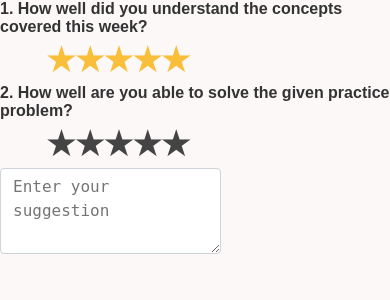
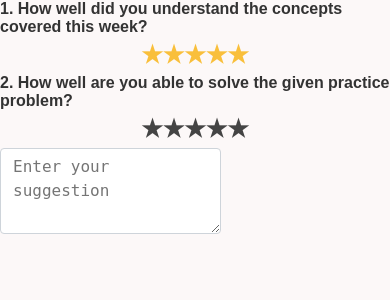
Before and after one commit to ajay-navodayan/Feedback_management_system, a Python web app: template templates/course_form.html in a window 390 px wide. Shown: the top 300 px of the page. Run offline with Jinja, Linux system fonts and the light colour scheme; the template is opened without the code that fills it, so the values that code supplies are empty.

Commit message:
Update course_form.html

```diff
--- a/templates/course_form.html
+++ b/templates/course_form.html
@@ -61,7 +61,22 @@
             border-radius: .25rem;
             transition: border-color .15s ease-in-out, box-shadow .15s ease-in-out;
         }
+
+        /* Media query for smaller screens */
+        @media (max-width: 600px) {
+            .rating {
+                margin: 5px 0; /* Adjust margin to fit smaller screens */
+                font-size: 1.5rem; /* Adjust font size for smaller screens */
+                justify-content: center; /* Center horizontally */
+                flex-direction: row-reverse; /* Keep row-reverse for correct display */
+            }
+
+            .rating>label {
+                font-size: 1.5rem; /* Adjust label font size for smaller screens */
+            }
+        }
     </style>
+
 </head>
 
 <body>
```
